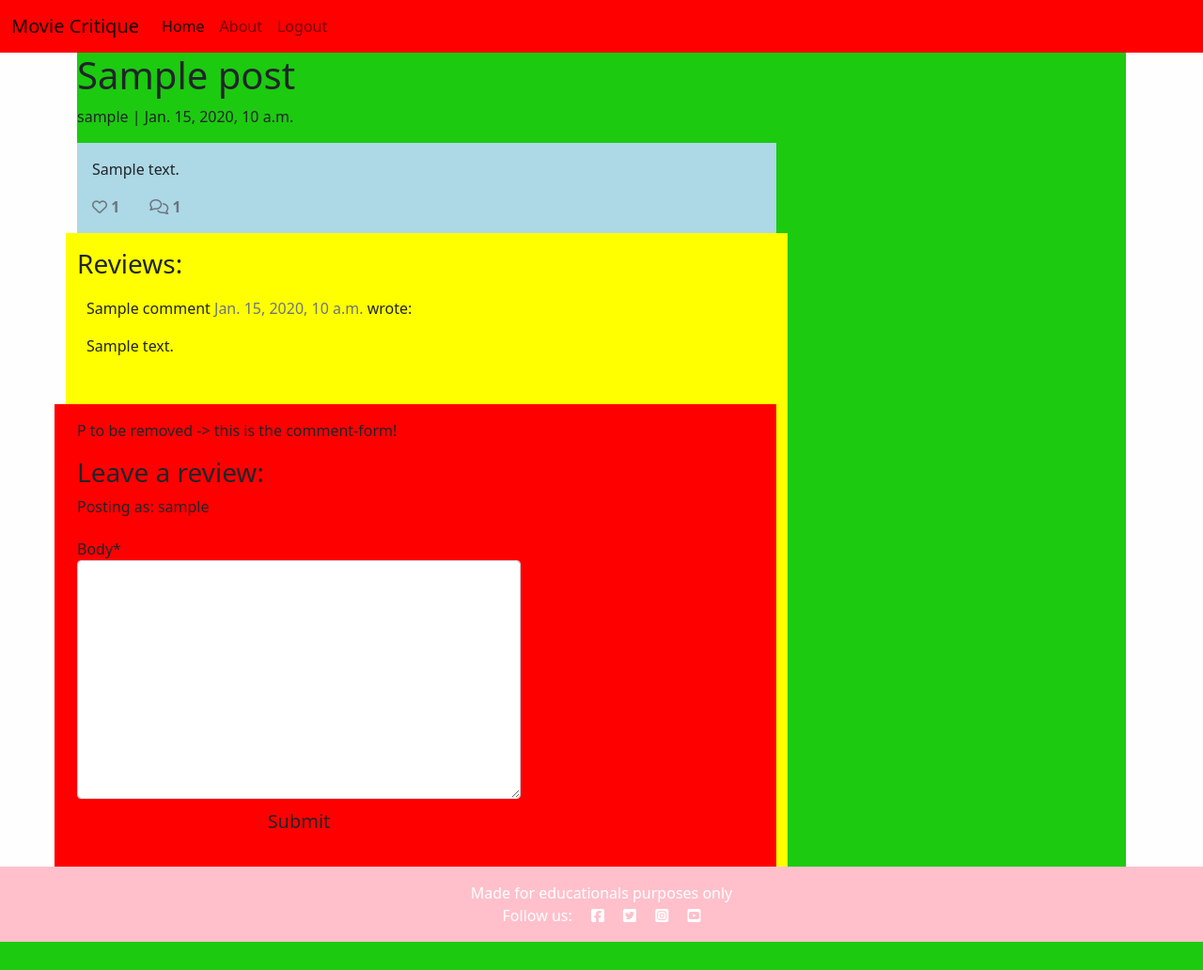
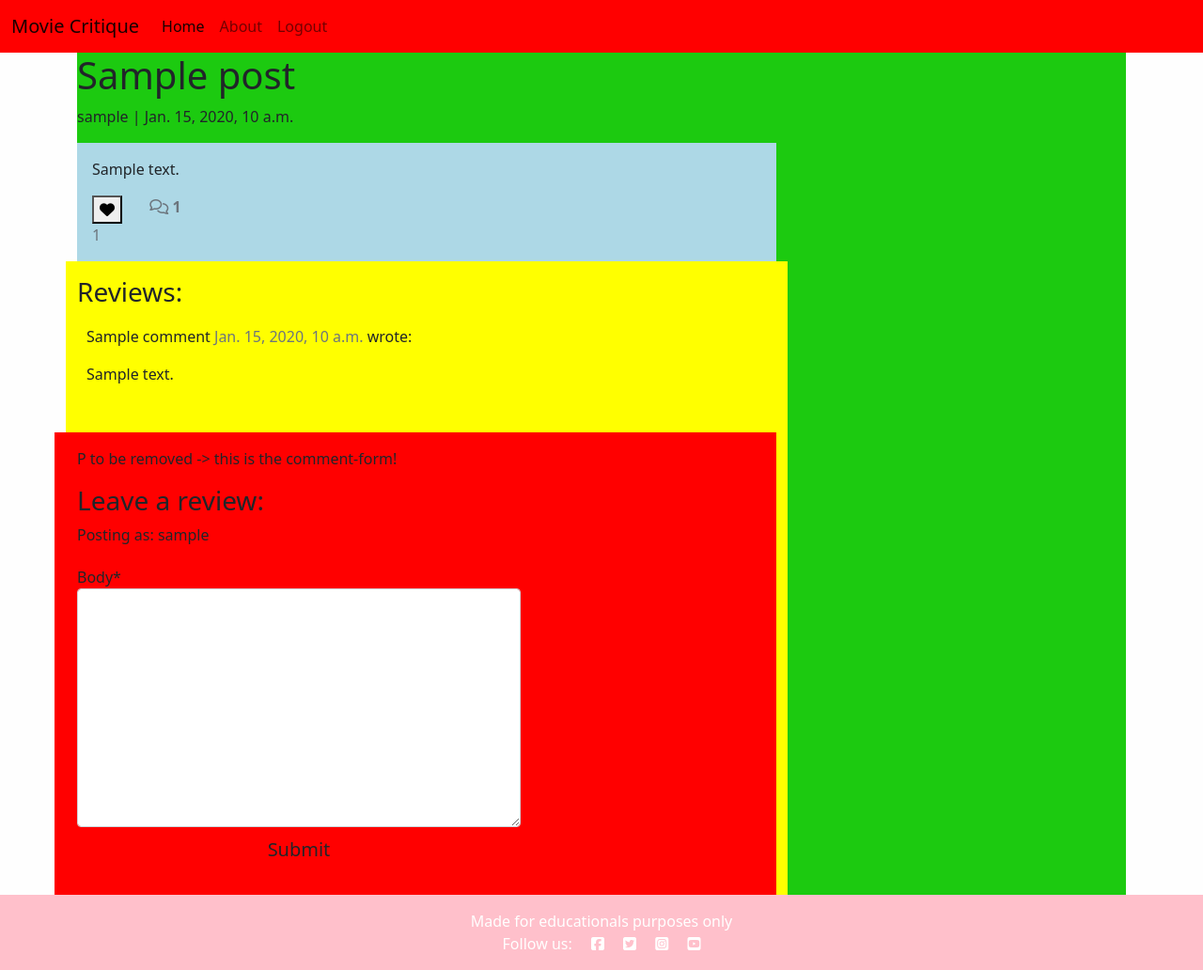
Before and after one commit to SilviaSaverino/Movie-Critique, a Django app: a page that uses templates/post_detail.html in a window 1280 px wide. Shown: the whole page at 94% size. Before the commit the page ends 1002 px from the top, so only its background shows below. Run offline with Django 3.2, Linux system fonts and the light colour scheme; a user stored in the database is signed in; tables that the repository leaves empty hold one stand-in row (values such as "Sample post"); some libraries are stand-ins or nearby versions.

Commit message:
add the like buttons and view

```diff
--- a/blog/urls.py
+++ b/blog/urls.py
@@ -4,4 +4,5 @@ from django.urls import path
 urlpatterns = [
     path("", views.PostList.as_view(), name="home"),
     path('<slug:slug>/', views.PostDetail.as_view(), name="post_detail"),
+    path('<slug:slug>/', views.PostDetail.as_view(), name="post_like"),
 ]
--- a/templates/post_detail.html
+++ b/templates/post_detail.html
@@ -18,7 +18,19 @@
                     </p>
                     <div class="row">
                         <div class="col-1">
-                            <strong class="text-secondary"><i class="far fa-heart"></i> {{ post.number_of_likes }}
+                            {% if user.is_authenticated %}
+                            <form method="POST" class="d-inline" action="{% url 'post_like' post.slug %}">
+                                {% csrf_token %}
+                                {% if liked %}
+                                <button type="submit" name="blogpost_id" value="{{post.slug}}" class="btn-like"><i class="fas fa-heart"></i></button>
+                                {% else %}
+                                <button type="submit" name="blogpost_id" value="{{post.slug}}" class="btn-like"><i class="far fa-heart"></i></button>
+                                {% endif %}
+                            </form>
+                            {% else %}
+                            <span class="text-secondary"><i class="far fa-heart"></i></span>
+                            {% endif %}
+                            <span class="text-secondary">{{ post.number_of_likes }} </span>
                             </strong>
                         </div>
                         <div class="col-1">
```
